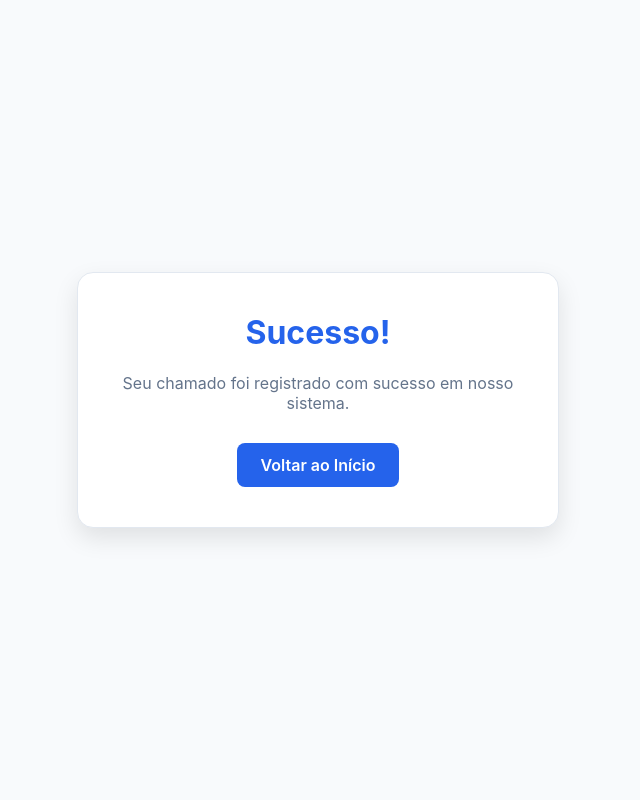
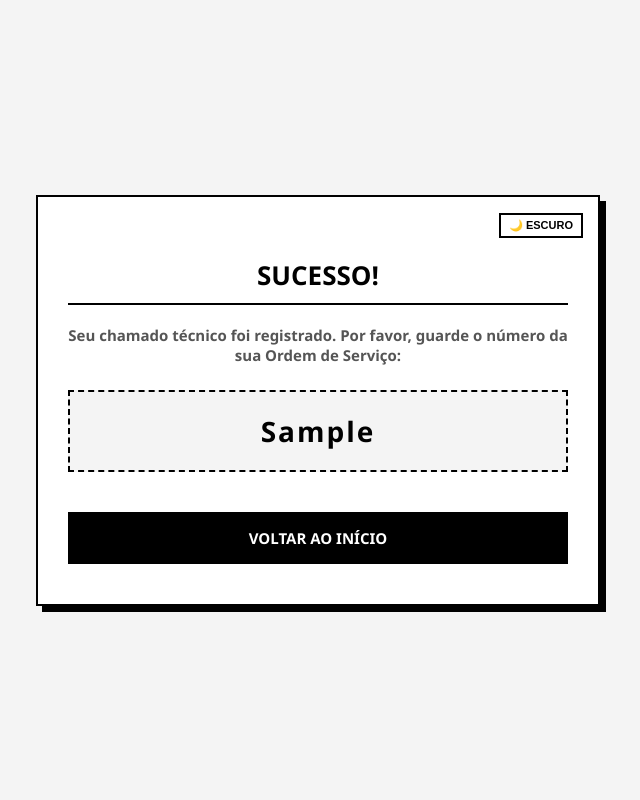
Before and after one commit to jrvti/chamados, a Flask app: template templates/sucesso.html in a window 1280 px wide. Shown: the whole page, without its empty margins (322-962 px from the left). Run offline with Flask 3, Linux system fonts and the light colour scheme; the template is opened without the code that fills it: most values are stand-ins (such as "Sample title", 1, 10 or a date in 2020); some libraries are stand-ins or nearby versions.

Commit message:
Modify sucesso.html for theme and content updates
Updated the title and improved the layout and theme toggle functionality.

```diff
--- a/templates/sucesso.html
+++ b/templates/sucesso.html
@@ -2,21 +2,77 @@
 <html lang="pt-br">
 <head>
     <meta charset="UTF-8">
-    <title>Sucesso - JRV-TI</title>
+    <title>Chamado Aberto - JRV-TI</title>
     <style>
-        body { font-family: 'Inter', sans-serif; background: #f8fafc; display: flex; justify-content: center; align-items: center; height: 100vh; margin: 0; color: #1e293b; }
-        .card { background: #ffffff; padding: 40px; border-radius: 16px; box-shadow: 0 10px 25px rgba(0,0,0,0.1); text-align: center; border: 1px solid #e2e8f0; max-width: 400px; width: 90%; }
-        h1 { color: #2563eb; margin-top: 0; }
-        p { color: #64748b; margin-bottom: 30px; }
-        a { display: inline-block; padding: 12px 24px; background: #2563eb; color: white; text-decoration: none; border-radius: 8px; font-weight: 600; }
-        a:hover { opacity: 0.9; }
+        :root {
+            --bg-geral: #f4f4f4;
+            --bg-container: #ffffff;
+            --texto-principal: #000000;
+            --texto-secundario: #555555;
+            --border-cor: #000000;
+        }
+
+        [data-theme="dark"] {
+            --bg-geral: #121212;
+            --bg-container: #1e1e1e;
+            --texto-principal: #ffffff;
+            --texto-secundario: #cccccc;
+            --border-cor: #ffffff;
+        }
+
+        body { font-family: 'Segoe UI', Arial, sans-serif; background: var(--bg-geral); color: var(--texto-principal); padding: 40px 20px; margin: 0; transition: background 0.2s, color 0.2s; display: flex; justify-content: center; align-items: center; height: 100vh; box-sizing: border-box; }
+
+        /* A mesma caixa estilo Brutalista do seu cliente.html */
+        .container { width: 100%; max-width: 500px; background: var(--bg-container); padding: 40px 30px; border: 2px solid var(--border-cor); box-shadow: 6px 6px 0px var(--border-cor); text-align: center; position: relative; }
+
+        .theme-wrapper { position: absolute; top: 15px; right: 15px; }
+        .btn-theme-toggle { background: var(--bg-container); color: var(--texto-principal); border: 2px solid var(--border-cor); padding: 4px 8px; font-weight: bold; font-size: 11px; text-transform: uppercase; cursor: pointer; }
+
+        h1 { margin-top: 20px; text-transform: uppercase; font-size: 26px; border-bottom: 2px solid var(--border-cor); padding-bottom: 10px; }
+        p { font-size: 15px; margin: 20px 0; font-weight: bold; color: var(--texto-secundario); }
+
+        /* Caixa em destaque para o código da OS */
+        .os-box { background: var(--bg-geral); border: 2px dashed var(--border-cor); padding: 20px; font-size: 28px; font-weight: bold; letter-spacing: 2px; margin: 25px 0; color: var(--texto-principal); }
+
+        .btn-voltar { display: inline-block; width: 100%; background: var(--texto-principal); color: var(--bg-container); padding: 14px; font-size: 15px; font-weight: bold; text-transform: uppercase; border: 2px solid var(--border-cor); cursor: pointer; text-decoration: none; box-sizing: border-box; margin-top: 15px; }
+        .btn-voltar:hover { background: var(--bg-container); color: var(--texto-principal); }
     </style>
 </head>
 <body>
-    <div class="card">
+    <div class="container">
+        <div class="theme-wrapper">
+            <button id="theme-toggle" class="btn-theme-toggle">🌙 Escuro</button>
+        </div>
+
         <h1>Sucesso!</h1>
-        <p>Seu chamado foi registrado com sucesso em nosso sistema.</p>
-        <a href="/">Voltar ao Início</a>
+        <p>Seu chamado técnico foi registrado. Por favor, guarde o número da sua Ordem de Serviço:</p>
+
+        <div class="os-box">{{ codigo_os }}</div>
+
+        <a href="/" class="btn-voltar">Voltar ao Início</a>
     </div>
+
+    <script>
+        // Mesmo script de tema claro/escuro
+        const themeToggleBtn = document.getElementById('theme-toggle');
+        const currentTheme = localStorage.getItem('theme');
+
+        if (currentTheme === 'dark') {
+            document.documentElement.setAttribute('data-theme', 'dark');
+            themeToggleBtn.textContent = '☀️ Claro';
+        }
+
+        themeToggleBtn.addEventListener('click', () => {
+            if (document.documentElement.getAttribute('data-theme') !== 'dark') {
+                document.documentElement.setAttribute('data-theme', 'dark');
+                themeToggleBtn.textContent = '☀️ Claro';
+                localStorage.setItem('theme', 'dark');
+            } else {
+                document.documentElement.removeAttribute('data-theme');
+                themeToggleBtn.textContent = '🌙 Escuro';
+                localStorage.setItem('theme', 'light');
+            }
+        });
+    </script>
 </body>
 </html>
```
